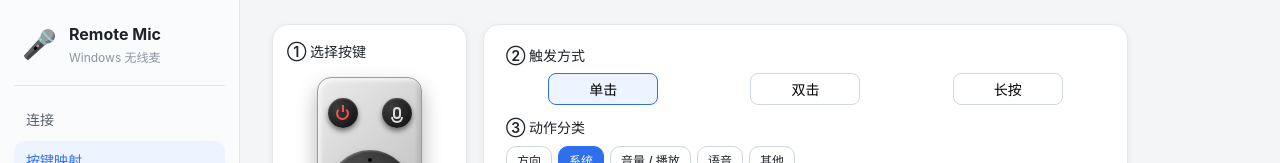
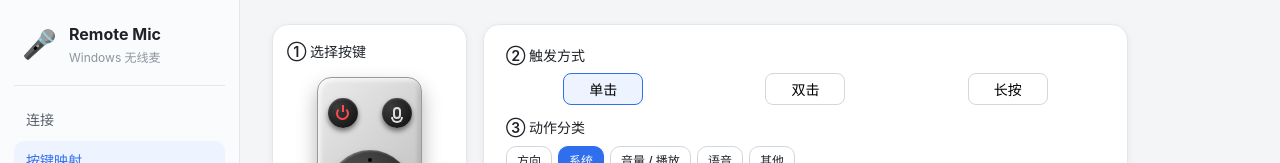
Before and after one commit to poluce/windows-remote-mic, a React (Vite) app: page / in a window 1280 px wide. Both pictures are taken after a click on the button "按键映射". Shown: the top 163 px of the page. Built offline with nearby package versions, Linux system fonts and the light colour scheme.

Commit message:
ui(mapping): narrow trigger buttons to 80px max width

```diff
--- a/src/App.css
+++ b/src/App.css
@@ -651,7 +651,7 @@ button {
   align-items: center;
   gap: 2px;
   width: 100%;
-  max-width: 110px;
+  max-width: 80px;
   margin: 0 auto;
 }
 
```
